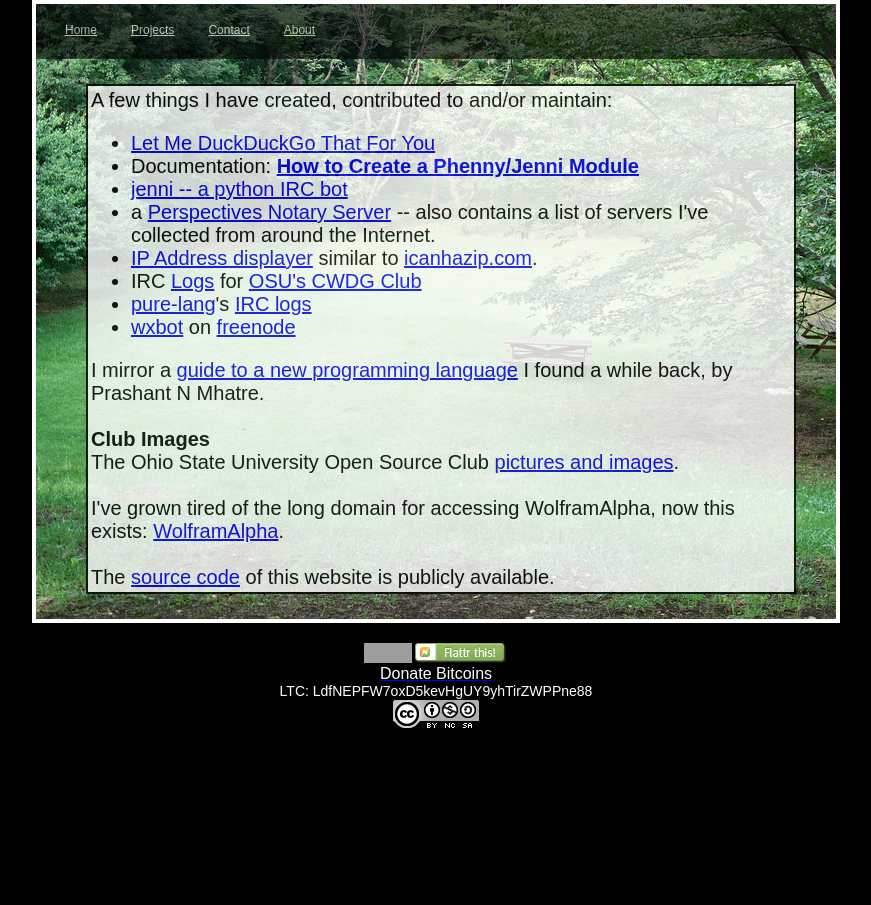
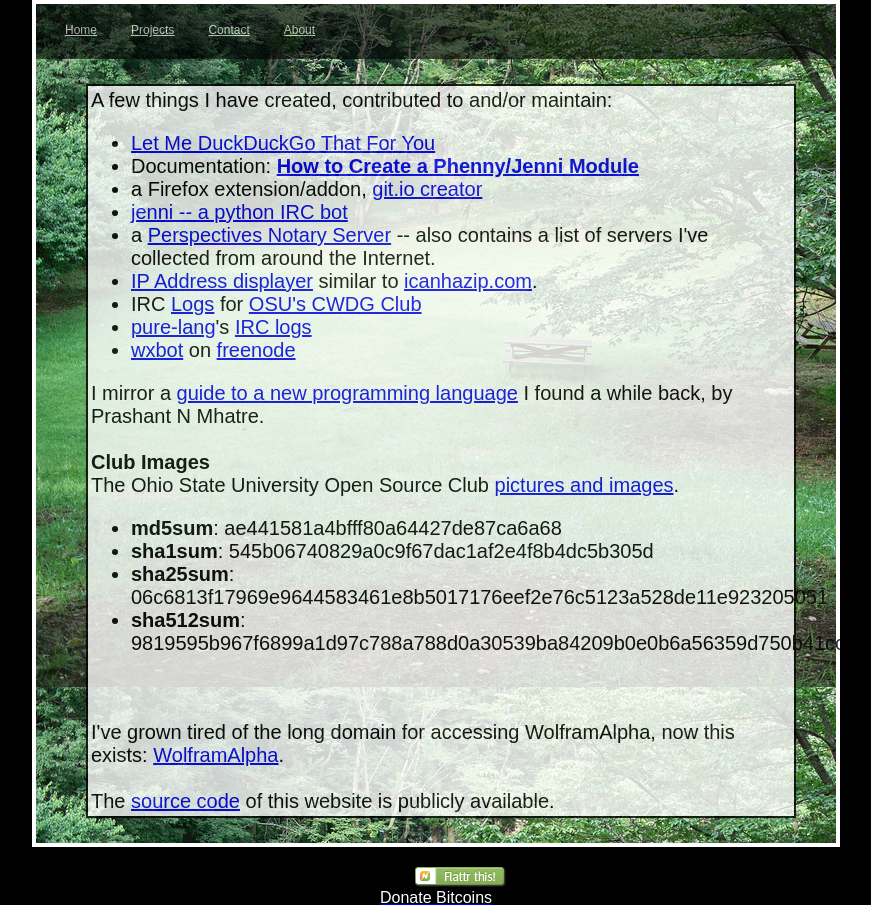
Before and after one commit to myano/yanovich.net, a PHP site: page / in a window 1280 px wide; the page is wider, and only the part inside the window is pictured. Shown: the part 100-1005 px from the top of that part, without its empty margins (208-1079 px from the left). Before the commit the page ends 828 px from the top of that part, so only its background shows below. Run offline with PHP 8.4, Linux system fonts and the light colour scheme; data that the repository does not hold is empty; some web fonts are replaced; grey boxes are pictures that could not be loaded.

Commit message:
updated information for images

```diff
--- a/index.php
+++ b/index.php
@@ -11,6 +11,10 @@ A few things I have created, contributed to and/or maintain:
 
     <li>
         Documentation: <a href="https://github.com/myano/jenni/wiki/How-to-create-a-phenny-module"><span class="fontbold">How to Create a Phenny/Jenni Module</span></a>
+    </li>
+
+    <li>
+        a Firefox extension/addon, <a href="https://addons.mozilla.org/en-US/firefox/addon/gitio-creator/">git.io creator</a>
     </li>
 
     <li>
@@ -40,6 +44,12 @@ I mirror a <a href="/programming.php">guide to a new programming language</a> I
 <br /><br />
 <span class="fontbold">Club Images</span><br />
 The Ohio State University Open Source Club <a href="open_source_images.tar.gz">pictures and images</a>.
+<ul>
+    <li><strong>md5sum</strong>: ae441581a4bfff80a64427de87ca6a68</li>
+    <li><strong>sha1sum</strong>: 545b06740829a0c9f67dac1af2e4f8b4dc5b305d</li>
+    <li><strong>sha25sum</strong>: 06c6813f17969e9644583461e8b5017176eef2e76c5123a528de11e923205051</li>
+    <li><strong>sha512sum</strong>: 9819595b967f6899a1d97c788a788d0a30539ba84209b0e0b6a56359d750b41ccf6cf8a13a76bd5d2fe641c5aa80138f74f2cbaa499036404e90f329214a2c04</li>
+</ul>
 <br /><br />
 I've grown tired of the long domain for accessing WolframAlpha, now this exists: <a href="http://wa.io/">WolframAlpha</a>.
 <br /><br />
```
